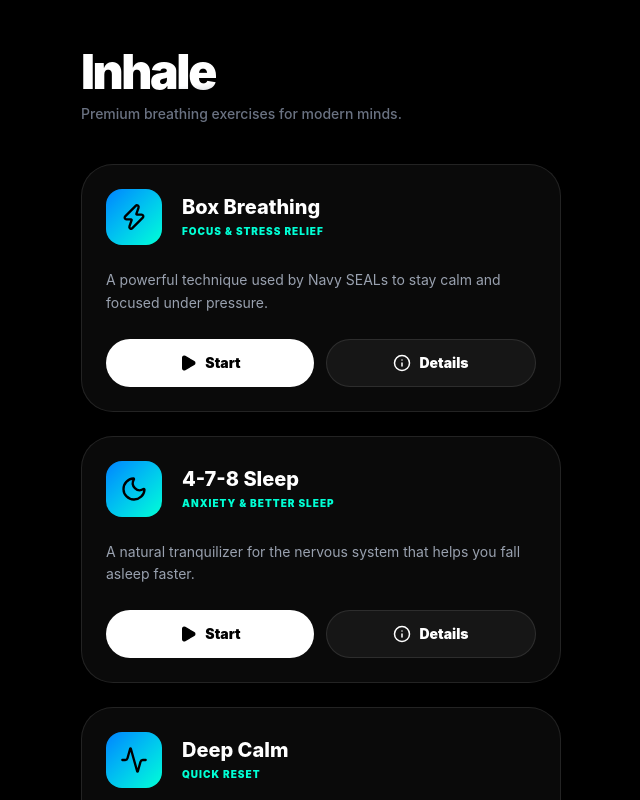
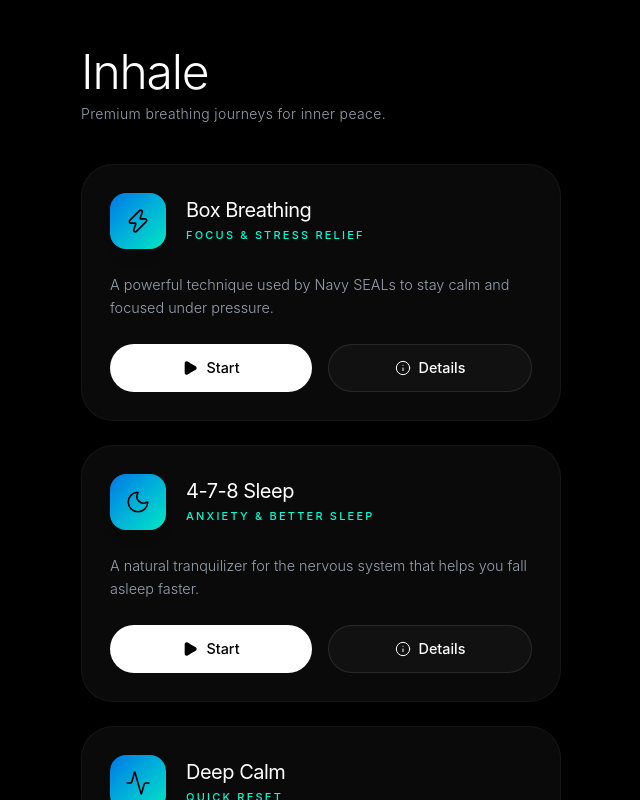
Before and after one commit to ajmalfaris11/Inhaler, a Next.js app: page / in a window 1280 px wide. Shown: the top 800 px of the page, without its empty margins (319-959 px from the left). Built offline with nearby package versions, Linux system fonts and the light colour scheme.

Commit message:
Update font to Outfit and ensure fully rounded buttons

```diff
--- a/src/app/layout.tsx
+++ b/src/app/layout.tsx
@@ -16,7 +16,7 @@ export default function RootLayout({
       <head>
         <link rel="preconnect" href="https://fonts.googleapis.com" />
         <link rel="preconnect" href="https://fonts.gstatic.com" crossOrigin="anonymous" />
-        <link href="https://fonts.googleapis.com/css2?family=Inter:wght@100;300;400;500;700&display=swap" rel="stylesheet" />
+        <link href="https://fonts.googleapis.com/css2?family=Outfit:wght@100;200;300;400;500;600&display=swap" rel="stylesheet" />
       </head>
       <body suppressHydrationWarning>{children}</body>
     </html>
--- a/src/features/breathing/index.tsx
+++ b/src/features/breathing/index.tsx
@@ -62,8 +62,8 @@ function HomeView({ onStart, onDetails }: { onStart: (ex: Exercise) => void; onD
       transition={{ duration: 0.4 }}
       className="w-full"
     >
-      <h1 className="text-5xl font-black tracking-tighter mb-2 bg-gradient-to-br from-white via-white to-gray-600 bg-clip-text text-transparent text-center sm:text-left">Inhale</h1>
-      <p className="text-gray-500 text-sm font-medium mb-10 text-center sm:text-left">Premium breathing exercises for modern minds.</p>
+      <h1 className="text-5xl font-light tracking-tight mb-2 bg-gradient-to-br from-white via-white to-gray-400 bg-clip-text text-transparent text-center sm:text-left">Inhale</h1>
+      <p className="text-gray-400 text-sm font-light mb-10 text-center sm:text-left tracking-wide">Premium breathing journeys for inner peace.</p>
 
       {exercises.map((ex) => (
         <ExerciseCard key={ex.id} exercise={ex} onStart={() => onStart(ex)} onDetails={() => onDetails(ex)} />
@@ -76,28 +76,28 @@ function ExerciseCard({ exercise, onStart, onDetails }: { exercise: Exercise; on
   const Icon = IconMap[exercise.icon as keyof typeof IconMap] || Activity;
 
   return (
-    <div className="bg-surface border border-white/10 rounded-[32px] p-6 mb-6 transition-all duration-400 hover:bg-surface-hover hover:border-accent-start/20 flex flex-col gap-6 shadow-xl">
+    <div className="bg-surface border border-white/5 rounded-[32px] p-7 mb-6 transition-all duration-500 hover:border-accent-start/30 flex flex-col gap-6">
       <div className="flex items-center gap-5">
-        <div className="w-14 h-14 rounded-2xl bg-gradient-to-br from-accent-start to-accent-end flex items-center justify-center shrink-0">
-          <Icon size={28} color="black" />
+        <div className="w-14 h-14 rounded-2xl bg-gradient-to-br from-accent-start to-accent-end flex items-center justify-center shrink-0 opacity-90 shadow-lg">
+          <Icon size={26} color="black" strokeWidth={1.5} />
         </div>
         <div className="flex-1">
-          <div className="font-extrabold text-xl leading-tight">{exercise.name}</div>
-          <div className="text-[10px] text-accent-end mt-1 uppercase tracking-widest font-black">{exercise.subtitle}</div>
+          <div className="font-normal text-xl leading-tight tracking-tight">{exercise.name}</div>
+          <div className="text-[11px] text-accent-end mt-1 uppercase tracking-[0.2em] font-medium">{exercise.subtitle}</div>
         </div>
       </div>
 
-      <p className="text-sm text-gray-400 leading-relaxed">
+      <p className="text-[0.9rem] text-gray-400 leading-relaxed font-light">
         {exercise.description}
       </p>
 
-      <div className="flex gap-3 w-full">
-        <button className="flex-1 bg-white text-black hover:bg-gray-200 rounded-full h-12 font-black text-sm flex items-center justify-center gap-2 transition-all active:scale-[0.97]" onClick={onStart}>
-          <Play size={18} fill="black" />
+      <div className="flex gap-4 w-full">
+        <button className="flex-1 bg-white text-black hover:bg-gray-200 rounded-full h-12 font-medium text-[0.9rem] flex items-center justify-center gap-2 transition-all active:scale-[0.98]" onClick={onStart}>
+          <Play size={16} fill="black" />
           Start
         </button>
-        <button className="flex-1 bg-white/5 border border-white/10 text-white hover:bg-white/10 rounded-full h-12 font-black text-sm flex items-center justify-center gap-2 transition-all active:scale-[0.97]" onClick={onDetails}>
-          <Info size={18} />
+        <button className="flex-1 bg-white/[0.03] border border-white/10 text-white hover:bg-white/10 rounded-full h-12 font-medium text-[0.9rem] flex items-center justify-center gap-2 transition-all active:scale-[0.98]" onClick={onDetails}>
+          <Info size={16} strokeWidth={1.5} />
           Details
         </button>
       </div>
@@ -118,45 +118,45 @@ function DetailsView({ exercise, onBack, onStart }: { exercise: Exercise; onBack
       className="fixed inset-0 bg-background z-[100] overflow-y-auto flex flex-col"
     >
       {/* Hero Section */}
-      <div className="sticky top-0 z-20 h-[220px] sm:h-[280px] bg-surface flex flex-col items-center justify-center p-8 border-b border-white/10">
-        <div className="absolute inset-0 bg-gradient-to-br from-[#001a33] to-black opacity-60 z-[-1]" />
+      <div className="sticky top-0 z-20 h-[220px] sm:h-[280px] bg-surface flex flex-col items-center justify-center p-8 border-b border-white/5">
+        <div className="absolute inset-0 bg-gradient-to-br from-[#001a33] to-black opacity-40 z-[-1]" />
 
         <button onClick={onBack} className="absolute top-6 left-6 p-2 rounded-full bg-white/5 border border-white/10 hover:bg-white/10 transition-all">
-          <ArrowLeft size={22} />
+          <ArrowLeft size={22} strokeWidth={1.5} />
         </button>
 
-        <div className="w-24 h-24 rounded-3xl bg-gradient-to-br from-accent-start to-accent-end flex items-center justify-center mb-6 shadow-[0_0_50px_rgba(0,130,255,0.4)]">
-          <Icon size={48} color="black" />
+        <div className="w-20 h-20 rounded-3xl bg-gradient-to-br from-accent-start to-accent-end flex items-center justify-center mb-6 shadow-xl">
+          <Icon size={40} color="black" strokeWidth={1.5} />
         </div>
 
-        <h1 className="text-4xl sm:text-6xl font-black tracking-tighter text-center leading-none">
+        <h1 className="text-4xl sm:text-5xl font-light tracking-tighter text-center leading-none">
           {exercise.name}
         </h1>
       </div>
 
       {/* Content Section */}
-      <div className="flex-1 p-8 sm:p-12 max-w-2xl mx-auto w-full">
+      <div className="flex-1 p-8 sm:p-12 max-w-2xl mx-auto w-full font-light">
         <div className="mb-12">
-          <span className="block text-[10px] uppercase tracking-[0.25em] font-black text-accent-end mb-4">The Essence</span>
-          <p className="text-xl text-white font-semibold leading-relaxed opacity-95">{exercise.description}</p>
+          <span className="block text-[11px] uppercase tracking-[0.3em] font-medium text-accent-end mb-4 opacity-80">The Essence</span>
+          <p className="text-xl text-white leading-relaxed font-light">{exercise.description}</p>
         </div>
 
         <div className="mb-12">
-          <span className="block text-[10px] uppercase tracking-[0.25em] font-black text-accent-end mb-4">Methodology</span>
-          <p className="text-base text-gray-400 leading-relaxed font-medium">{exercise.howTo}</p>
+          <span className="block text-[11px] uppercase tracking-[0.3em] font-medium text-accent-end mb-4 opacity-80">Methodology</span>
+          <p className="text-base text-gray-400 leading-relaxed">{exercise.howTo}</p>
         </div>
 
         <div className="mb-12">
-          <span className="block text-[10px] uppercase tracking-[0.25em] font-black text-accent-end mb-4">The Science</span>
-          <p className="text-base text-gray-400 leading-relaxed font-medium">{exercise.why}</p>
+          <span className="block text-[11px] uppercase tracking-[0.3em] font-medium text-accent-end mb-4 opacity-80">The Science</span>
+          <p className="text-base text-gray-400 leading-relaxed">{exercise.why}</p>
         </div>
 
         <div className="mb-16">
-          <span className="block text-[10px] uppercase tracking-[0.25em] font-black text-accent-end mb-4">Core Benefits</span>
+          <span className="block text-[11px] uppercase tracking-[0.3em] font-medium text-accent-end mb-4 opacity-80">Core Benefits</span>
           <div className="flex flex-wrap gap-3">
             {exercise.benefits.map((b, i) => (
-              <span key={i} className="flex items-center gap-2.5 px-5 py-2.5 bg-white/5 border border-white/10 rounded-full text-xs font-black text-gray-300">
-                <CheckCircle2 size={14} className="text-accent-end" />
+              <span key={i} className="flex items-center gap-2.5 px-5 py-2.5 bg-white/[0.02] border border-white/5 rounded-full text-xs font-light text-gray-300">
+                <CheckCircle2 size={14} className="text-accent-end opacity-60" strokeWidth={1.5} />
                 {b}
               </span>
             ))}
@@ -170,9 +170,9 @@ function DetailsView({ exercise, onBack, onStart }: { exercise: Exercise; onBack
       <div className="sticky bottom-0 w-full p-6 sm:p-10 bg-gradient-to-t from-background via-background/95 to-transparent z-30 flex justify-center">
         <button
           onClick={onStart}
-          className="w-full max-w-md h-16 rounded-[28px] bg-gradient-to-br from-accent-start to-accent-end text-black font-black text-xl flex items-center justify-center gap-3 shadow-[0_15px_40px_rgba(0,130,255,0.3)] hover:scale-[1.02] active:scale-[0.98] transition-all"
+          className="w-full max-w-md h-16 rounded-full bg-gradient-to-br from-accent-start to-accent-end text-black font-medium text-lg flex items-center justify-center gap-3 shadow-lg hover:scale-[1.01] active:scale-[0.98] transition-all"
         >
-          <Play size={24} fill="black" />
+          <Play size={20} fill="black" />
           Begin Practice
         </button>
       </div>
@@ -186,21 +186,21 @@ function ExerciseView({ exercise, onBack }: { exercise: Exercise; onBack: () =>
   return (
     <motion.div
       key="exercise"
-      initial={{ opacity: 0, scale: 0.95 }}
+      initial={{ opacity: 0, scale: 0.98 }}
       animate={{ opacity: 1, scale: 1 }}
-      exit={{ opacity: 0, scale: 0.95 }}
+      exit={{ opacity: 0, scale: 0.98 }}
       transition={{ duration: 0.4 }}
       className="flex flex-col items-center w-full"
     >
       <div className="w-full flex justify-start mb-6">
-        <button onClick={onBack} className="flex items-center gap-2 text-sm font-bold text-gray-500 hover:text-white transition-colors">
-          <ArrowLeft size={20} />
+        <button onClick={onBack} className="flex items-center gap-2 text-sm font-medium text-gray-500 hover:text-gray-300 transition-colors">
+          <ArrowLeft size={18} strokeWidth={1.5} />
           Return
         </button>
       </div>
 
-      <h1 className="text-5xl font-black tracking-tighter text-center leading-tight mb-2">{exercise.name}</h1>
-      <p className="text-accent-end text-[10px] uppercase tracking-widest font-black mb-12">{exercise.subtitle}</p>
+      <h1 className="text-5xl font-light tracking-tighter text-center leading-tight mb-2">{exercise.name}</h1>
+      <p className="text-accent-end text-[11px] uppercase tracking-[0.3em] font-medium mb-12 opacity-80">{exercise.subtitle}</p>
 
       <BreathingCircle phase={phase} timer={timer} />
 
@@ -212,7 +212,7 @@ function ExerciseView({ exercise, onBack }: { exercise: Exercise; onBack: () =>
             animate={{ opacity: 1, y: 0 }}
             exit={{ opacity: 0, y: -10 }}
             transition={{ duration: 0.3 }}
-            className="font-medium tracking-wide text-gray-300"
+            className="font-light tracking-widest text-gray-200"
           >
             {isActive ? phase : 'Tap Start to Begin'}
           </motion.div>
@@ -221,7 +221,7 @@ function ExerciseView({ exercise, onBack }: { exercise: Exercise; onBack: () =>
 
       <BreathingControls isActive={isActive} toggle={toggle} reset={reset} />
 
-      <div className="mt-12 text-[10px] uppercase tracking-[0.3em] font-black text-gray-800">
+      <div className="mt-12 text-[11px] uppercase tracking-[0.4em] font-medium text-gray-800">
         {cycleCount} Cycles Completed
       </div>
     </motion.div>
--- a/tailwind.config.js
+++ b/tailwind.config.js
@@ -7,21 +7,21 @@ module.exports = {
   ],
   theme: {
     extend: {
+      fontFamily: {
+        sans: ['Outfit', 'sans-serif'],
+      },
       colors: {
         background: "#000000",
         surface: "#0a0a0a",
         "surface-hover": "#121212",
         accent: {
           start: "#0082ff",
-          end: "#00f2ffff",
+          end: "#00ffd5",
         }
       },
       borderRadius: {
         '4xl': '2rem',
         '5xl': '2.5rem',
-      },
-      backgroundImage: {
-        'gradient-accent': 'linear-gradient(135deg, var(--tw-gradient-from), var(--tw-gradient-to))',
       }
     },
   },
```
